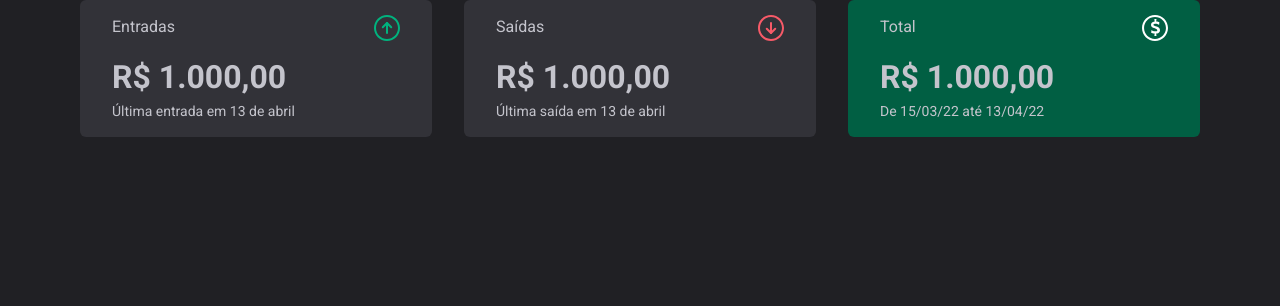
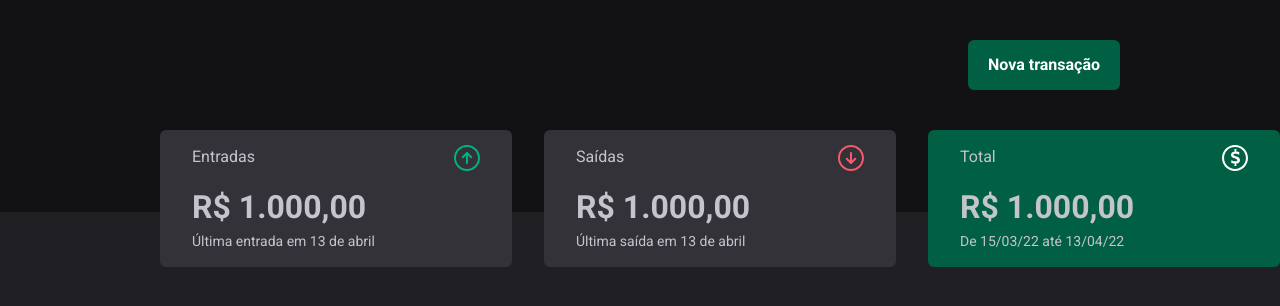
Before and after one commit to NicolasCastro01/finexps.com, a Next.js app: page /lancamentos in a window 1280 px wide. Shown: the top 306 px of the page. Built offline with nearby package versions, Linux system fonts and the light colour scheme.

Commit message:
feat: add style of header and add button of new transaction in page of account postings

```diff
--- a/src/app/presentation/common/components/button/button.tsx
+++ b/src/app/presentation/common/components/button/button.tsx
@@ -11,7 +11,7 @@ function ButtonComponent({
 	const handleVariant = () => {
 		const variants = {
 			small: 'py-8px px-16px text-8px',
-			medium: 'py-12px px-20px text-16px',
+			medium: 'text-16px w-152px h-50px',
 			large: 'py-16px px-32px text-16px'
 		}[variant];
 
@@ -21,7 +21,7 @@ function ButtonComponent({
 	const handleBackground = () => {
 		const backgroundTransparentIsTrue = backgroundTransparent;
 		if (backgroundTransparentIsTrue) {
-			return 'bg-transparent border-1px border-greenLight text-greenLight hover:bg-green hover:border-green hover:text-white w-full';
+			return 'bg-transparent border-1px border-greenLight text-greenLight hover:bg-green hover:border-green hover:text-white';
 		}
 
 		return 'bg-greenDark text-white hover:bg-greenLight text-white';
@@ -38,7 +38,7 @@ function ButtonComponent({
 			 flex
 			 justify-center
 			 gap-12px
-       w-full
+			 items-center
 			 ${handleBackground()}
 			 ${handleVariant()}`}
 			aria-label={`Botão ${label}`}
--- a/src/app/presentation/pages/account-postings/account-postings.tsx
+++ b/src/app/presentation/pages/account-postings/account-postings.tsx
@@ -1,7 +1,22 @@
+import { ButtonTag } from '~/app/presentation/common/components';
 import { BalancesTag } from './components';
 
 function AccountPostingsPage() {
-	return <BalancesTag />;
+	return (
+		<header className='bg-gray1 h-212px py-40px px-160px'>
+			<div className='flex justify-end'>
+				<ButtonTag
+					backgroundTransparent={false}
+					onClick={() => console.log('click')}
+					variant='medium'
+					label='Nova transação'
+				/>
+			</div>
+			<div className='mt-10'>
+				<BalancesTag />
+			</div>
+		</header>
+	);
 }
 
 export default AccountPostingsPage;
--- a/src/app/presentation/pages/account-postings/components/balances/balances.tsx
+++ b/src/app/presentation/pages/account-postings/components/balances/balances.tsx
@@ -27,7 +27,7 @@ function BalancesComponent() {
 
 	return (
 		<div
-			className='flex gap-32px justify-center sm:gap-12px w-full sm:justify-start cursor-pointer select-none sm:overflow-x-scroll scrollbar-none'
+			className='flex gap-32px justify-between sm:gap-12px w-full sm:justify-start cursor-pointer select-none sm:overflow-x-scroll scrollbar-none'
 			ref={ref}
 			onMouseDown={mouseDown}
 		>
```
